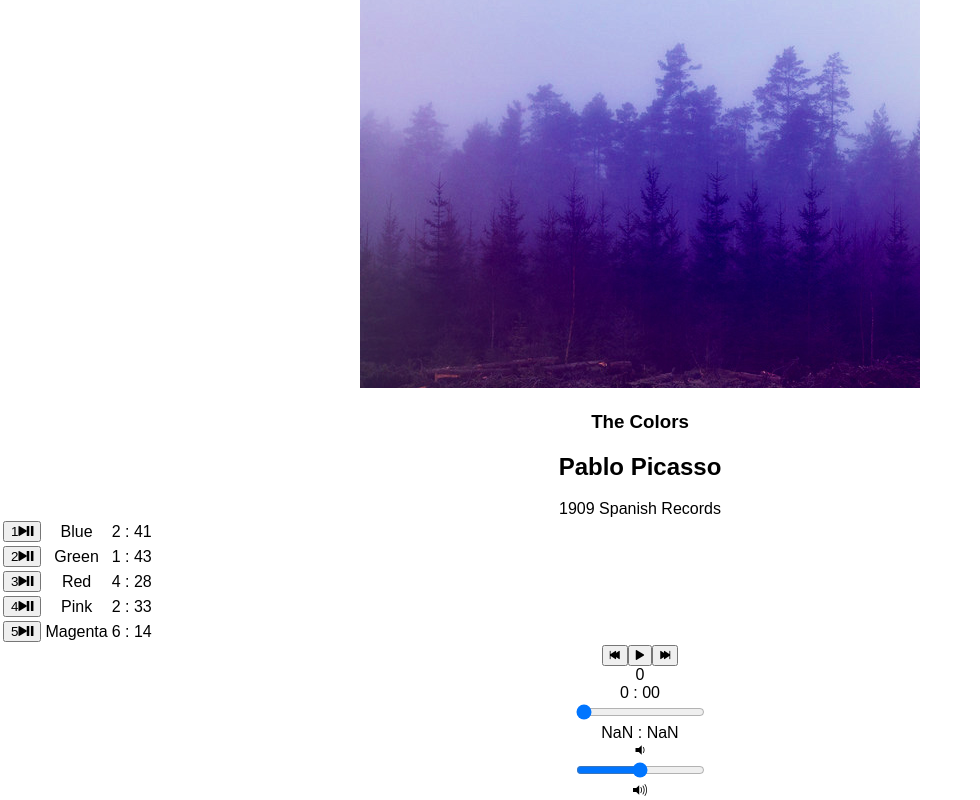
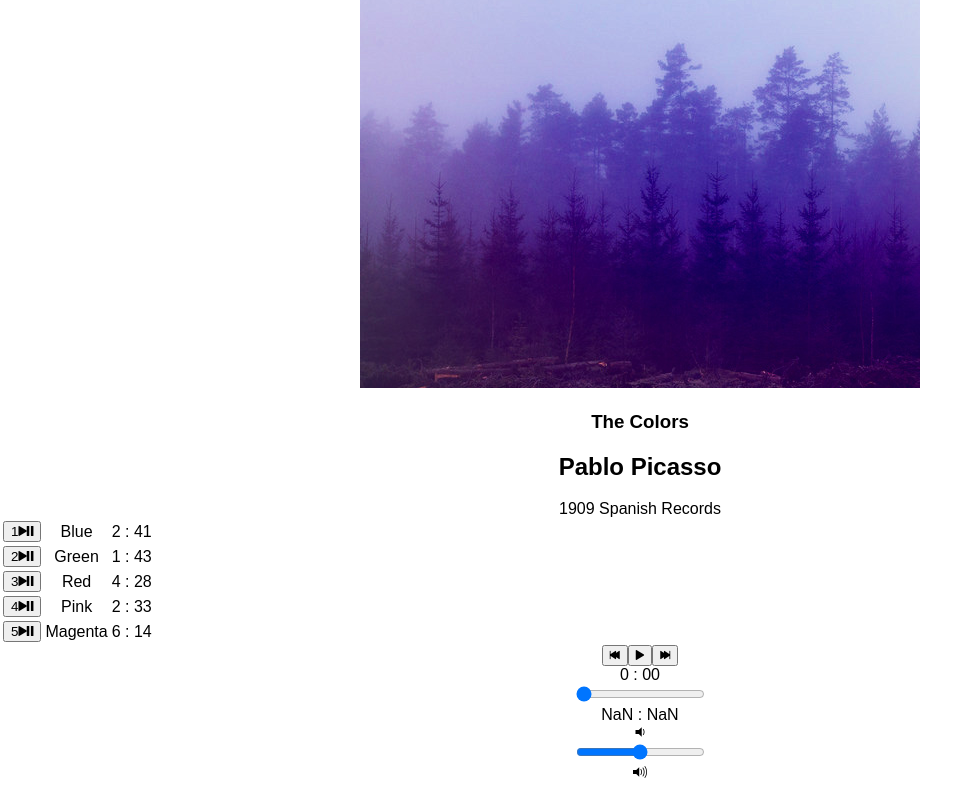
Before and after one commit to spengjohnson/bloc-jams-react, a React (Create React App) app: page /album/the-colors in a window 1280 px wide. Shown: the part 270-1070 px from the top of the page, without its empty margins (0-980 px from the left). Built offline with nearby package versions, Linux system fonts and the light colour scheme.

Commit message:
fixed duplicate times on playerbar may 13

```diff
--- a/src/components/PlayerBar.js
+++ b/src/components/PlayerBar.js
@@ -16,7 +16,7 @@ class PlayerBar extends Component {
 			        </button>
 			    </section>
 			    <section id="time-control" onChange={this.props.handleTimeChange}>
-			    	<div className="current-time">{this.props.currentTime}</div>
+			    	<div className="current-time"></div>
 			    	<div className="current-time">{this.props.formatTime(this.props.currentTime)}</div>
 			    	<input
 			    		type="range"
```
